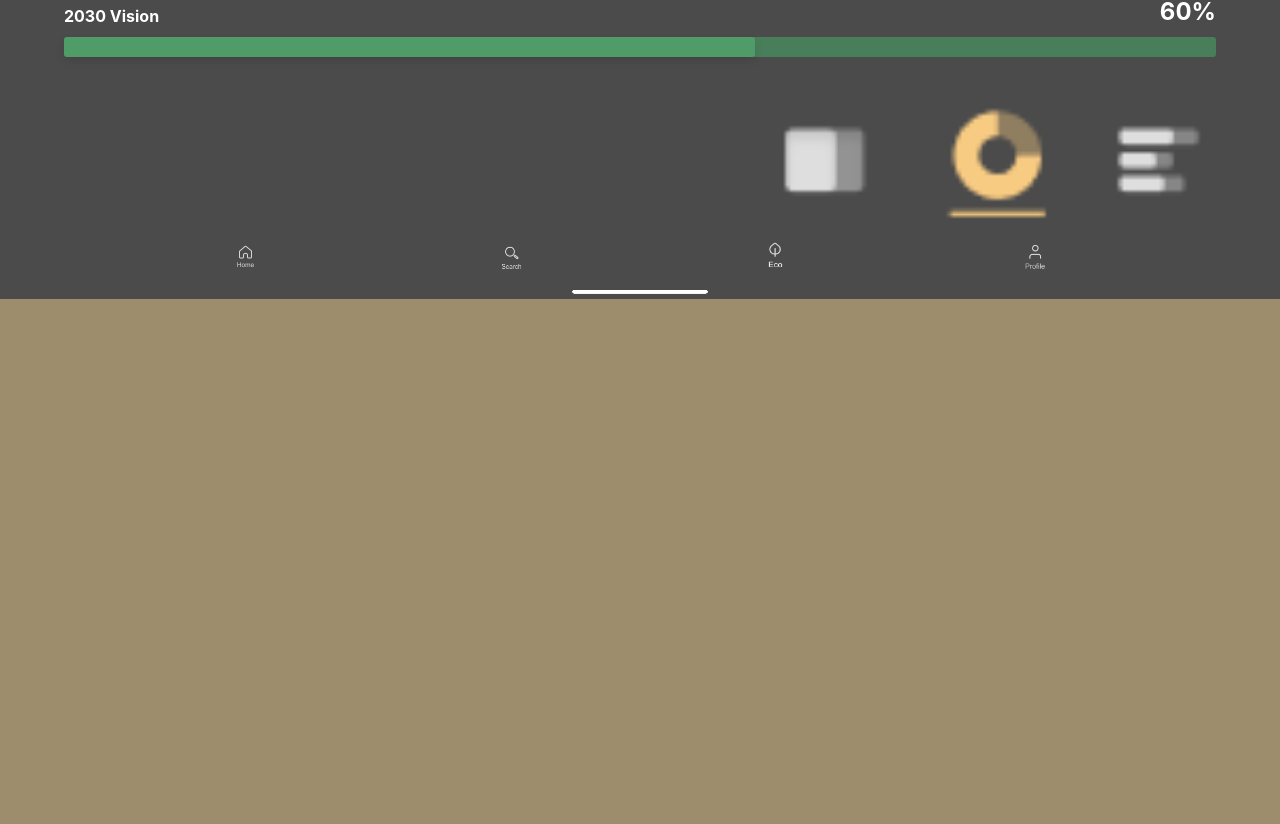
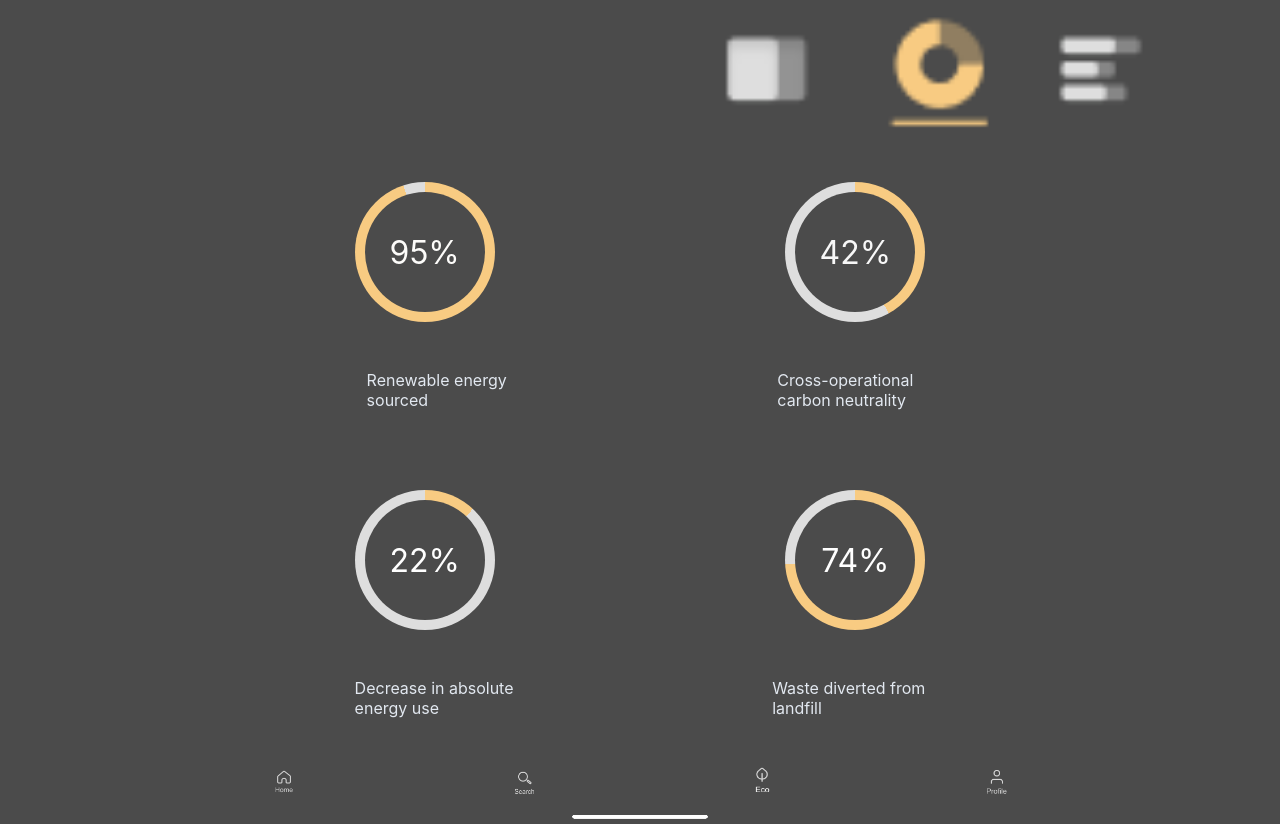
Before and after one commit to fmatamoros202/gm-project, a React (Create React App) app in the folder client/: page /gmusers/vision in a window 1280 px wide. Shown: the part 1002-1826 px from the top of the page. Before the commit the page ends 1301 px from the top, so only its background shows below. Built offline with nearby package versions, Linux system fonts and the light colour scheme.

Commit message:
Added gauges

```diff
--- a/client/src/pages/GlobalVision/GlobalVision.jsx
+++ b/client/src/pages/GlobalVision/GlobalVision.jsx
@@ -1,9 +1,10 @@
-import React from 'react';
-import './GlobalVision.scss';
-import VisionBanner from '../../assets/images/VisionBanner.png'
+import React from "react";
+import "./GlobalVision.scss";
+import VisionBanner from "../../assets/images/VisionBanner.png";
 import PageNav from "../../components/PageNav/PageNav";
 import BottomNav from "../../components/BottomNav/BottomNav";
-import Vision2030 from '../../components/Vision2030/Vision2030';
+import Vision2030 from "../../components/Vision2030/Vision2030";
+import Guages from "../../components/Gauges/Gauges";
 
 function GlobalVision() {
 	return (
@@ -11,6 +12,7 @@ function GlobalVision() {
 			<PageNav />
 			<img className="vision__banner" src={VisionBanner} alt="User Car"></img>
 			<Vision2030 />
+			<Guages />
 			<BottomNav></BottomNav>
 		</div>
 	);
--- a/client/src/pages/Home/Home.jsx
+++ b/client/src/pages/Home/Home.jsx
@@ -5,6 +5,7 @@ import DayWeekMonthButtons from "../../components/DayWeekMonthButtons/DayWeekMon
 import BottomNav from "../../components/BottomNav/BottomNav";
 import Graph from "../../components/Graph/Graph";
 import PageNav from "../../components/PageNav/PageNav";
+
 function Home() {
 	return (
 		<div>
```
Lines whose indentation alone changed are shown as unchanged.
